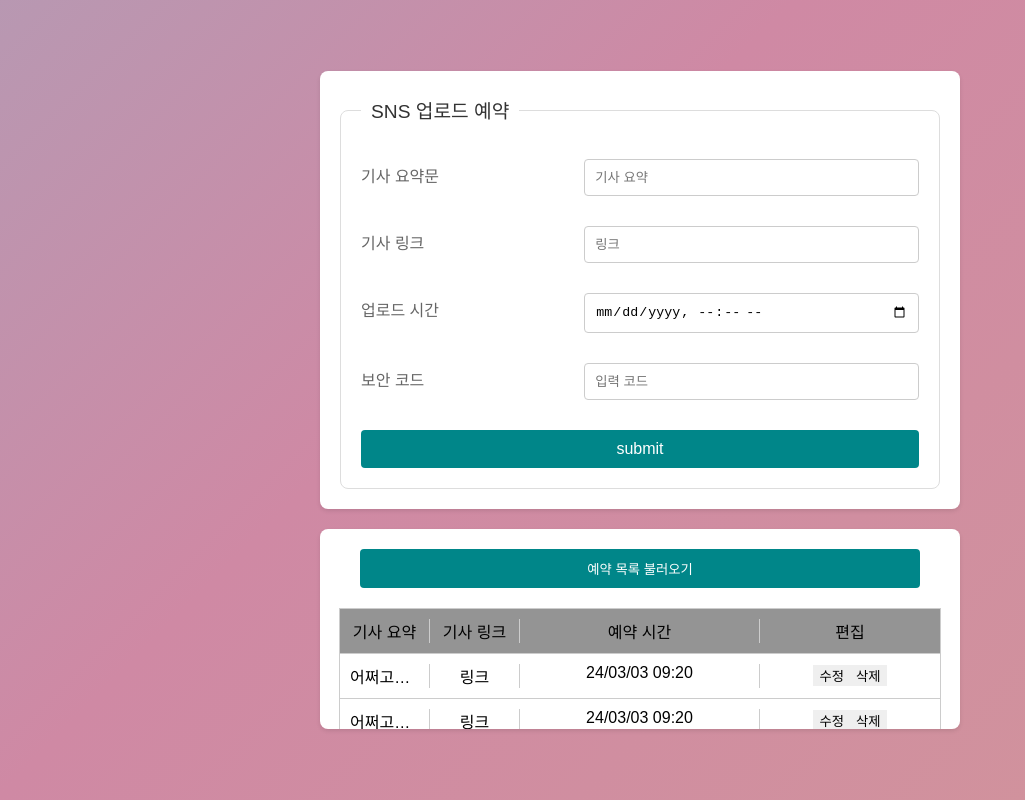
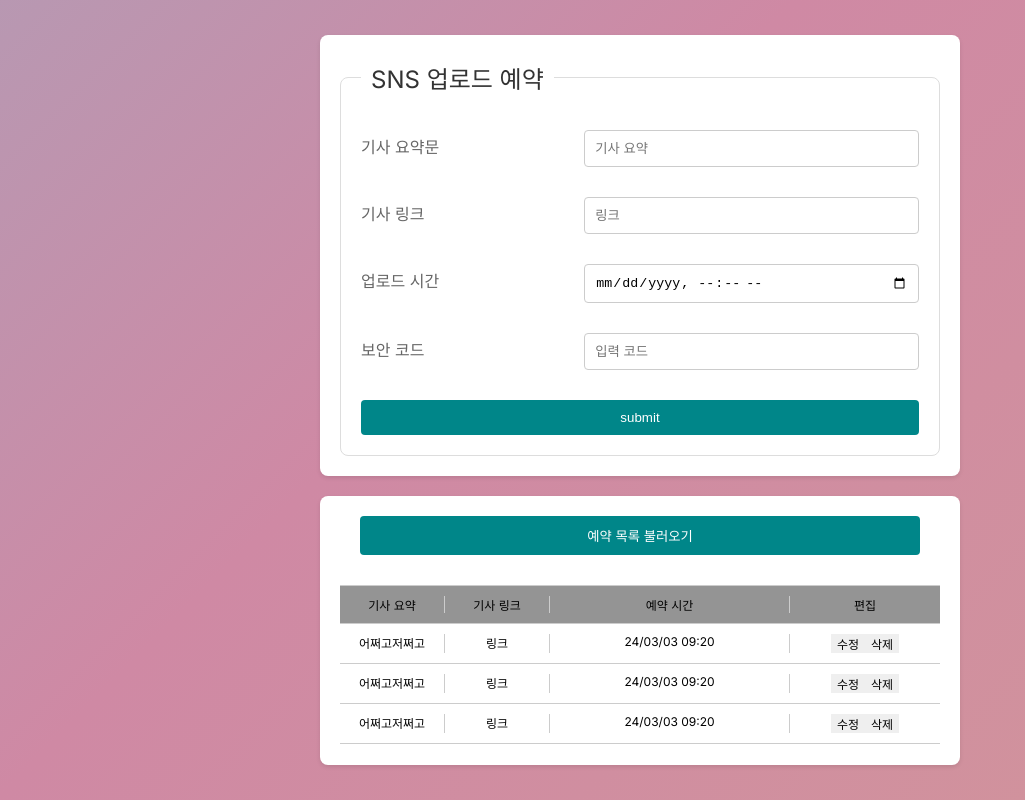
Before and after one commit to rapidmon/Upload, a website: page index.html in a window 1280 px wide. Shown: the whole page, without its empty margins (0-1025 px from the left). Drawn offline with Linux system fonts and the light colour scheme; a web font is replaced by a local one.

Commit message:
권한 변경

```diff
--- a/index.css
+++ b/index.css
@@ -13,6 +13,7 @@
 html, body{
     width: 100%;
     height: 100%;
+    font-family: Inter, "Spoqa Han Sans Neo", "sans-serif";
 }
 
 body{
@@ -26,8 +27,11 @@ body{
     gap: 20px;
 }
 
+button{
+    font-family: Inter, "Spoqa Han Sans Neo", "sans-serif";
+}
+
 #submitForm {
-    font-family: Arial, sans-serif;
     width: 80%;
     max-width: 600px;
     padding: 20px;
@@ -45,10 +49,9 @@ fieldset {
 
 legend {
     padding: 5px 10px;
-    /* background-color: #efefef; */
     border-radius: 4px;
     color: #333;
-    font-size: 1.2em;
+    font-size: 24px;
 }
 
 fieldset div {
@@ -56,7 +59,7 @@ fieldset div {
 }
 
 fieldset div p {
-    font-size: 10px;
+    font-size: 16px;
     color: red;
     margin-left: 40%;
     padding-top: 10px;
@@ -87,15 +90,13 @@ input[type="button"] {
     border: none;
     border-radius: 4px;
     cursor: pointer;
-    font-size: 1em;
 }
 
 input[type="button"]:hover {
     background-color: #00B5B8; /* 버튼 호버 시 더 진한 녹색 */
 }
 
-.reserve-list{
-    font-family: Arial, sans-serif;
+.reserve-list-up{
     width: 80%;
     max-width: 600px;
     padding: 20px;
@@ -103,14 +104,22 @@ input[type="button"]:hover {
     box-shadow: 0 2px 4px rgba(0,0,0,0.1);
     background-color: white;
     display: flex;
+    justify-content: center;
+    align-items: center;
+    gap: 30px;
+    flex-direction: column;
+}
+
+.reserve-list{
+    display: flex;
     justify-content: flex-start;
     align-items: center;
     flex-direction: column;
+    width: 100%;
     max-height: 160px;
     overflow: hidden;
     overflow-y: scroll;
-    -ms-overflow-style: none;  /* IE and Edge */
-    scrollbar-width: none;  /* Firefox */
+    position: relative;
 }
 
 .reserve-list::-webkit-scrollbar{
@@ -125,10 +134,13 @@ input[type="button"]:hover {
     border: 1px solid #ccc;
     border-bottom: none;
     padding: 10px 0;
+    font-size: 12px;
 }
 
-.reserve:nth-child(2){
+.reserve:nth-child(1){
     background-color: rgb(148, 148, 148);
+    position: sticky;
+    top: 0;
 }
 
 .reserve:last-child{
@@ -139,6 +151,7 @@ input[type="button"]:hover {
     text-align: center;
     border-right: 1px solid #ccc;
     height: 100%;
+    font-size: 12px;
 }
 
 .reserve p{
@@ -150,11 +163,11 @@ input[type="button"]:hover {
 }
 
 .reserve-summary{
-    width: 15%;
+    width: 17.5%;
 }
 
 .reserve-link{
-    width: 15%;
+    width: 17.5%;
 }
 
 .reserve-time{
@@ -162,12 +175,12 @@ input[type="button"]:hover {
 }
 
 .reserve .reserve-edit{
-    width: 30%;
+    width: 25%;
     border-right: none;
 }
 
 .reserve .tool-btn{
-    width: 30%;
+    width: 25%;
     display: flex;
     justify-content: center;
     align-items: center;
@@ -178,18 +191,19 @@ input[type="button"]:hover {
 
 .tool-btn button{
     border: none;
-}
-
-.get-reserve-list{
-    width: calc(100% - 40px);
-    margin-bottom: 20px;
+    font-size: 12px;
 }
 
 .get-reserve-list-btn{
+    width: calc(100% - 40px);
     background-color: #008689;
-    width: 100%;
     color: white;
     padding: 10px 20px;
     border: none;
+    cursor: pointer;
     border-radius: 4px;
 }
+
+.get-reserve-list-btn:hover{
+    background-color: #00B5B8;
+}
--- a/index.html
+++ b/index.html
@@ -8,6 +8,11 @@
     <link rel="icon" href="https://image.donga.com/pc/2022/images/common/favicon.ico">
     <link rel="stylesheet" href="./index.css">
     <link rel="stylesheet" href="./reset.css">
+    <link rel="preconnect" href="https://fonts.googleapis.com">
+    <link rel="preconnect" href="https://fonts.gstatic.com" crossorigin>
+    <link href="https://fonts.googleapis.com/css2?family=Hahmlet:wght@100..900&display=swap" rel="stylesheet">
+    <link href="https://fonts.googleapis.com/css2?family=Inter:wght@400;500;600&display=swap" rel="stylesheet">
+    <link href='//spoqa.github.io/spoqa-han-sans/css/SpoqaHanSansNeo.css' rel='stylesheet' type='text/css'>
 </head>
 <body>
     <form id="submitForm">
@@ -34,10 +39,9 @@
             </div>
         </fieldset>
     </form>
+    <section class="reserve-list-up">
+        <button class="get-reserve-list-btn">예약 목록 불러오기</button>
         <ul class="reserve-list">
-        <li class="get-reserve-list">
-            <button class="get-reserve-list-btn">예약 목록 불러오기</button>
-        </li>
             <li class="reserve">
                 <p class="reserve-summary">기사 요약</p>
                 <p class="reserve-link">기사 링크</p>
@@ -90,6 +94,7 @@
                 </div>
             </li>
         </ul>
+    </section>
 </body>
 <script>
     const submitBtn = document.getElementById('submitBtn');
@@ -158,7 +163,7 @@
         };
 
         // API Gateway 엔드포인트 URL
-        const apiEndpoint = 'https://nu0ww2fb5l.execute-api.ap-southeast-2.amazonaws.com/Stage/tweet';
+        const apiEndpoint = 'https://nu0ww2fb5l.execute-api.ap-southeast-2.amazonaws.com/tweet';
 
         try {
             // Fetch API를 사용하여 데이터 전송
@@ -194,5 +199,35 @@
             submitBtn.disabled = false;
         }
     });
+
+    const listUpBtn = document.querySelector(".get-reserve-list-btn");
+
+    listUpBtn.addEventListener('click', () => {
+        const userInput = prompt("코드를 입력해주세요:", ""); // 사용자에게 입력 요청
+        if (userInput !== null) {
+            fetch('https://3upnr8bvj9.execute-api.ap-southeast-2.amazonaws.com/Listup', {
+                method: 'POST',
+                headers: {
+                    'Content-Type': 'application/json',
+                },
+                body: JSON.stringify({ userInput: userInput }),
+            })
+            .then(response => {
+                if (!response.ok) {
+                    throw new Error('Network response was not ok');
+                }
+                return response.json();
+            })
+            .then(data => {
+                console.log('Success:', data);
+                // 여기에 데이터를 화면에 표시하는 로직을 추가하세요.
+            })
+            .catch((error) => {
+                console.error('Error:', error);
+            });
+        } else {
+            console.log("사용자 입력 취소");
+        }
+    })
 </script>
 </html>
```
Lines whose indentation alone changed are shown as unchanged.
